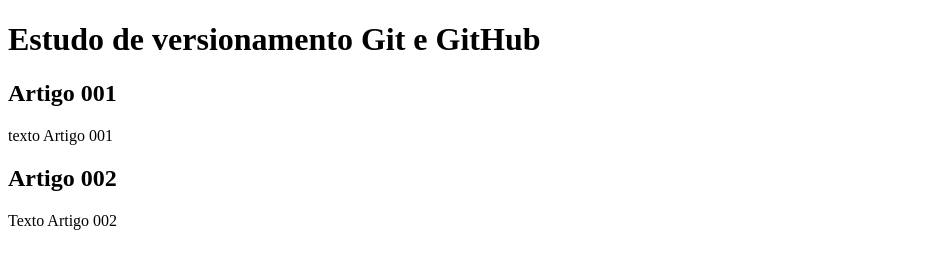
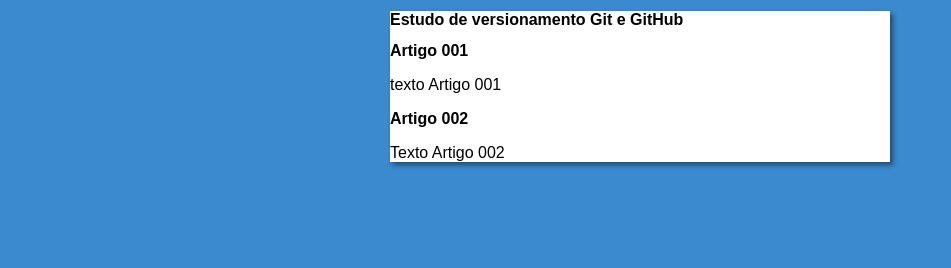
Before and after one commit to MecaFlavio/estudo_githubpages, a plain HTML site: page index.html in a window 1280 px wide. Shown: the whole page, without its empty margins (0-951 px from the left). Drawn offline with Linux system fonts and the light colour scheme.

Commit message:
criando o estilo com css

```diff
--- /dev/null
+++ b/estilos/style.css
@@ -0,0 +1,15 @@
+* {
+    font-family:Arial, Helvetica, sans-serif;
+    font-size: 16px;
+}
+
+body{
+    background-color: rgb(59, 137, 206);
+}
+
+main{
+    background-color: white;
+    width: 500px;
+    margin: auto;
+    box-shadow: 3px 3px 5px rgba(0, 0 , 0, 0.473);
+}
--- a/index.html
+++ b/index.html
@@ -5,6 +5,7 @@
     <meta http-equiv="X-UA-Compatible" content="IE=edge">
     <meta name="viewport" content="width=device-width, initial-scale=1.0">
     <title>Estudo de versionamento Git e GitHub</title>
+    <link rel="stylesheet" href="estilos/style.css">
 </head>
 <body>
     <main>
```
